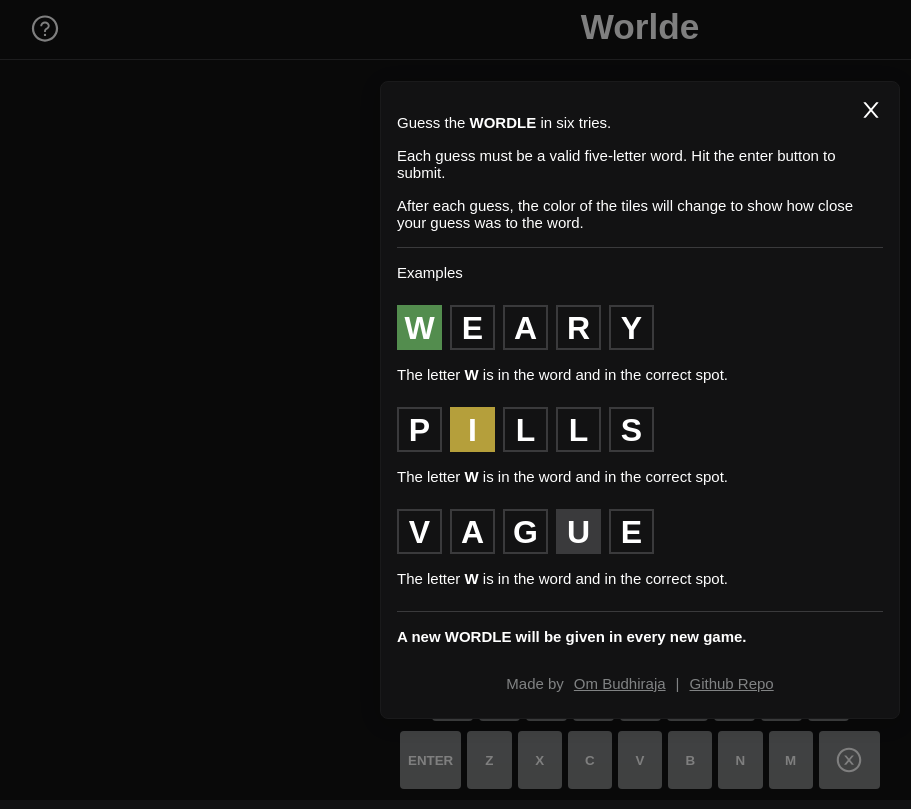
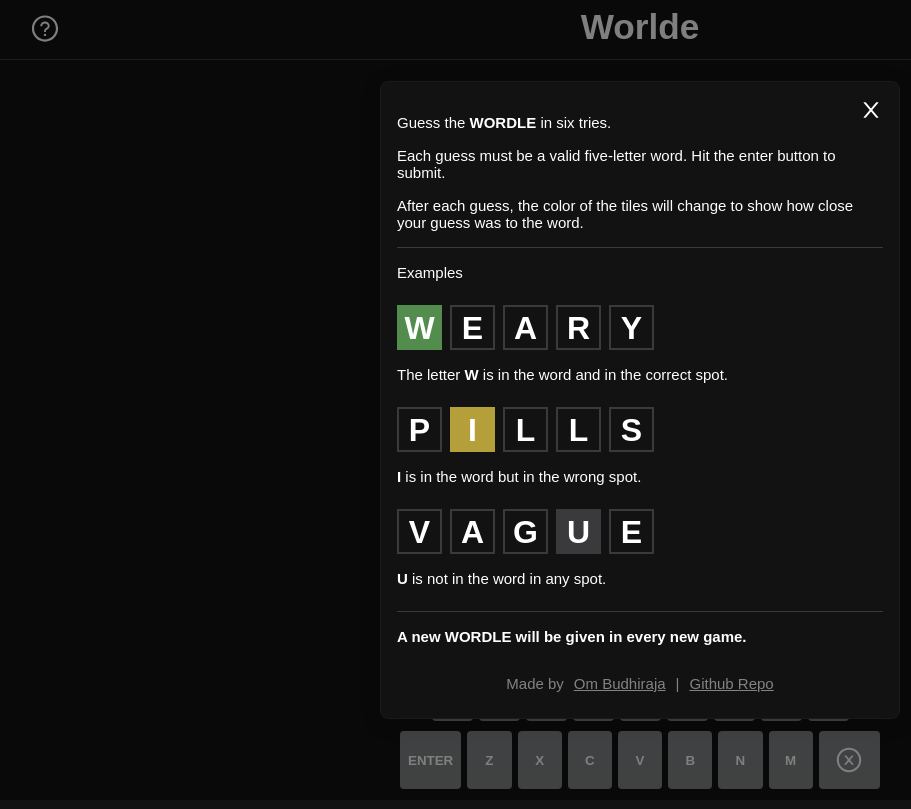
Before and after one commit to OmBudhiraja/wordle-clone, a React (Create React App) app: page / in a window 1280 px wide. Shown: the whole page, without its empty margins (0-911 px from the left). Built offline with nearby package versions, Linux system fonts and the light colour scheme.

Commit message:
rules modal text corrected

```diff
--- a/src/components/RulesModal.jsx
+++ b/src/components/RulesModal.jsx
@@ -66,7 +66,7 @@
               <div className="box box-sm">S</div>
             </div>
             <p>
-              The letter <strong>W</strong> is in the word and in the correct spot.
+              <strong>I</strong> is in the word but in the wrong spot.
             </p>
           </div>
           <div className="example">
@@ -78,7 +78,7 @@
               <div className="box box-sm">E</div>
             </div>
             <p>
-              The letter <strong>W</strong> is in the word and in the correct spot.
+              <strong>U</strong> is not in the word in any spot.
             </p>
           </div>
         </div>
```
